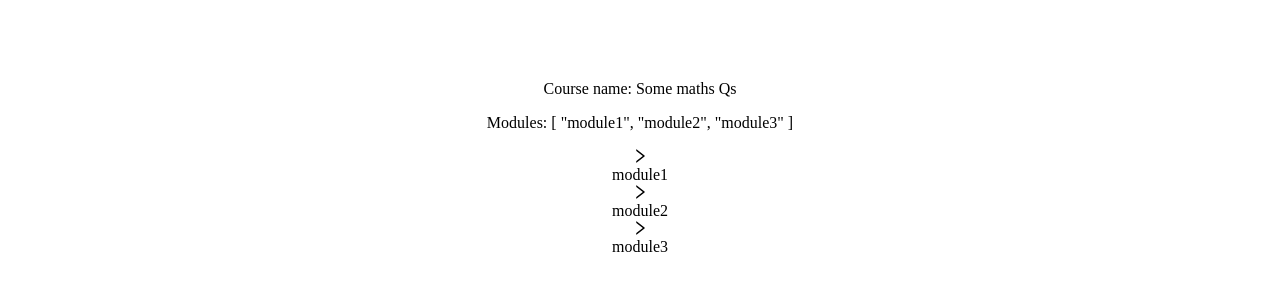
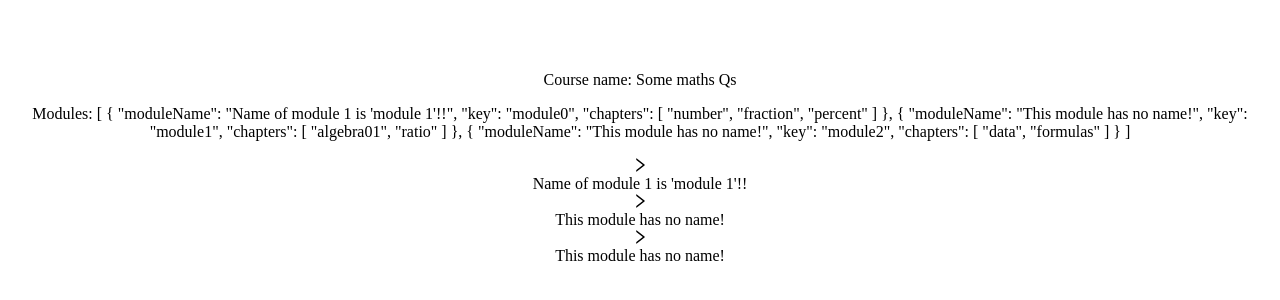
Before and after one commit to Samir70/show-course-progress, a Vue app: page / in a window 1280 px wide. Shown: the part 240-540 px from the top of the page. Built offline with nearby package versions, Linux system fonts and the light colour scheme.

Commit message:
List chapters in module

```diff
--- a/src/Classes/CourseTracker.js
+++ b/src/Classes/CourseTracker.js
@@ -1,7 +1,9 @@
+import { ModuleTracker } from "./ModuleTracker";
 export class CourseTracker {
     constructor(courseData = {}) {
         this.courseName = courseData.courseName || "This course has no name!"
         this.modules = courseData.modules === undefined ?
-            "This course has no modules!" : Object.keys(courseData.modules)
+            "This course has no modules!" :
+            Object.keys(courseData.modules).map((m, i) => new ModuleTracker({...courseData.modules[m], key: 'module'+i}))
     }
 }
--- /dev/null
+++ b/src/Classes/ModuleTracker.js
@@ -0,0 +1,9 @@
+export class ModuleTracker {
+    constructor(moduleData = {}) {
+        this.moduleName = moduleData.moduleName || "This module has no name!"
+        this.key = moduleData.key;
+        this.chapters = moduleData.chapters === undefined ?
+            "This module has no chapters!" :
+            Object.keys(moduleData.chapters)
+    }
+}
--- a/src/assets/testCourseData.js
+++ b/src/assets/testCourseData.js
@@ -2,6 +2,8 @@ export const testCourseData = {
     courseName: "Some maths Qs",
     modules: {
         module1 : {
+            moduleName: "Name of module 1 is 'module 1'!!",
+            chapters: {
                 number: {
                     multiplying: ['a0*b-70', 'ab*c-110', 'ab*cd-125', 'ab*c.d-135', 'cubeDigit-105', 'squareDigit-100', 'squareEndIn1-127', 'squareEndIn5-127', 'tables2to9-45'],
                     dividing: ['tables2to9-60', 'tablesWithRemainder-80'],
@@ -21,7 +23,9 @@ export const testCourseData = {
                     ofAmount: ['multiplesOf25%-60', 'multiplesOf10%-105', 'multiplesOf5%-120', 'multiplesOf1%-150'],
                 }
             },
+        },
         module2 : {
+            chapters: {
                 algebra01: {
                     solveLinear: ['oneStepMult-260', 'oneStepAdd-275', 'twoStep1-300', 'twoStep2-350', 'brackets-320', 'unknownBothSides-400', 'fraction-450'],
                     substitute: ['6a(positive)-255', '6a(negative)-275', '6+a-255', '6a+2b-280', '6aminus2b+5-285'],
@@ -32,7 +36,9 @@ export const testCourseData = {
                     fractions: ['ratio2Frac-120', 'frac2Ratio-120']
                 }
             },
+        },
         module3 : {
+            chapters: {
                 data: {
                     mean: ['anyAnswer-135', 'findMissing-180', 'intAnswer-120'],
                     median: ['even-260', 'odd-255'],
@@ -42,6 +48,7 @@ export const testCourseData = {
                 formulas: {
                     'F=ma': ['findForce-280', 'findMass-300', 'findAcc-300']
                 }
+            },
         }
     }
 }
--- a/src/components/showCourseProgress.vue
+++ b/src/components/showCourseProgress.vue
@@ -10,8 +10,8 @@ const activeKey = ref([]);
         <p>Course name: {{course.courseName}}</p>
         <p>Modules: {{course.modules}}</p>
         <a-collapse v-model:activeKey="activeKey" accordion>
-            <a-collapse-panel v-for="module of course.modules" v-bind:key="module" v-bind:header="module">
-                <p>content of module {{course.modules.module}}</p>
+            <a-collapse-panel v-for="module of course.modules" v-bind:key="module.key" v-bind:header="module.moduleName">
+                <p>Chapters of module {{module.chapters}}</p>
             </a-collapse-panel>
         </a-collapse>
     </div>
```
Lines whose indentation alone changed are shown as unchanged.
